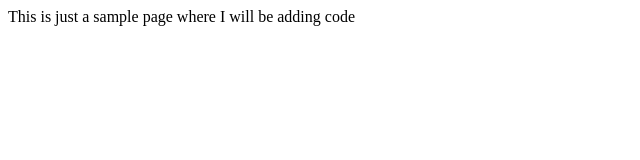
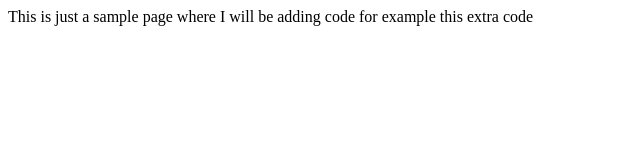
Before and after one commit to take-the-key/testrepo, a plain HTML site: page index.html in a window 1280 px wide. Shown: the whole page, without its empty margins (0-640 px from the left). Drawn offline with Linux system fonts and the light colour scheme.

Commit message:
Added more details to test gitpages

```diff
--- a/index.html
+++ b/index.html
@@ -1,3 +1,3 @@
 <body>
-    This is just a sample page where I will be adding code
+    This is just a sample page where I will be adding code for example this extra code
 </body>
```
